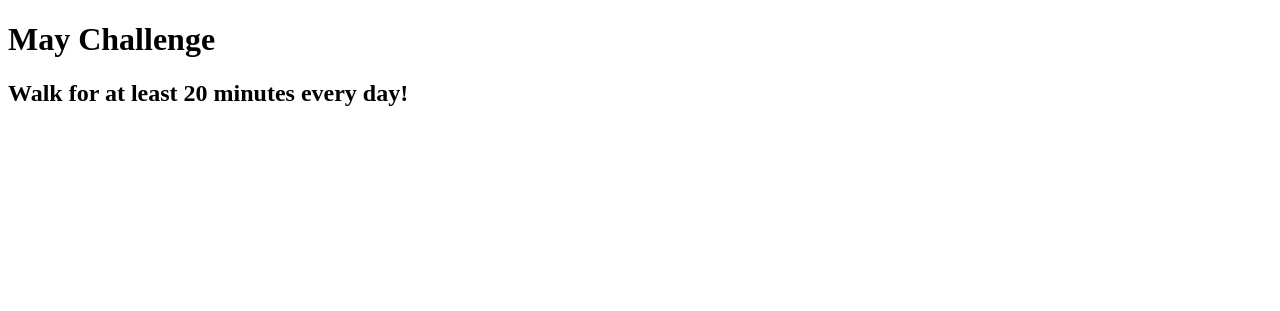
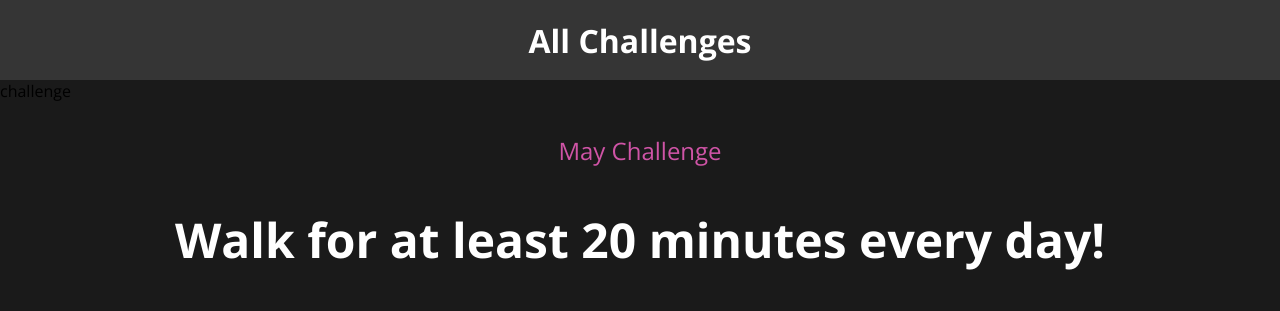
Before and after one commit to zhenjianlee/DjangoUdemy, a Django app: page /challenges/may in a window 1280 px wide. Shown: the top 311 px of the page. Run offline with Django 5.2, Linux system fonts and the light colour scheme.

Commit message:
completed template section

```diff
--- /dev/null
+++ b/2_template_static_files/challenges/static/challenges/challenge.css
@@ -0,0 +1,22 @@
+h1,
+h2 {
+  text-align: center;
+  color: white;
+}
+
+h1 {
+  font-size: 1.5rem;
+  margin: 2rem 0 1rem 0;
+  font-weight: normal;
+  color: #cf54a6;
+}
+
+h2 {
+  font-size: 3rem;
+  font-weight: bold;
+}
+
+.fallback {
+  text-align: center;
+  color: white;
+}
--- /dev/null
+++ b/2_template_static_files/challenges/static/challenges/header.css
@@ -0,0 +1,25 @@
+header {
+    width: 100%;
+    height: 5rem;
+    background-color: #353535;
+  }
+
+  header nav {
+    width: 100%;
+    height: 100%;
+    display: flex;
+    justify-content: center;
+    align-items: center;
+  }
+
+  header nav a {
+    color: white;
+    font-size: 2rem;
+    font-weight: bold;
+    text-decoration: none;
+  }
+
+  header nav a:hover,
+  header nav a:active {
+    color: #cf54a6;
+  }
--- a/2_template_static_files/challenges/templates/challenges/challenge.html
+++ b/2_template_static_files/challenges/templates/challenges/challenge.html
@@ -1,14 +1,25 @@
+{% extends "base.html" %}
+{% load static %}
 
-<!DOCTYPE html>
-<html lang="en">
-<head>
-    <meta charset="UTF-8">
-    <meta name="viewport" content="width=device-width, initial-scale=1.0">
-    <title>{{month|title}} Challenge</title>
-</head>
-<body>
-    <h1>{{month|title}} Challenge</h1>
-    <h2>{{text}}</h2>
+{% block css_files %}
+    <link rel="stylesheet" href="{% static "challenges/challenge.css" %}"/>
+    <link rel="stylesheet" href="{% static "challenges/header.css" %}"/>
+{% endblock %}
 
-</body>
-</html>
+{% block page_title %}
+{{ month |title}} Challenge
+{% endblock %}
+
+{% block content %}
+    {% include "challenges/includes/header.html" with active_page="challenge"%}
+        <h1>{{month|title}} Challenge</h1>
+        <h2>
+
+            {% if text is None %}
+                No challenge listed for  {{month}}
+            {% else %}
+                {{text}}
+            {% endif%}
+
+        </h2>
+{% endblock %}
--- /dev/null
+++ b/2_template_static_files/challenges/templates/challenges/includes/header.html
@@ -0,0 +1,7 @@
+{% load static %}
+<header>
+    <nav>
+        <a href="{% url "index" %}">All Challenges</a>
+    </nav>
+</header>
+{{active_page}}
--- a/2_template_static_files/challenges/urls.py
+++ b/2_template_static_files/challenges/urls.py
@@ -2,7 +2,7 @@ from django.urls import path
 from . import views
 
 urlpatterns = [
-    path("",views.index), #/challenges/
+    path("",views.index, name="index"), #/challenges/
     path("<int:month>", views.monthly_challenge_by_num),
     path("<str:month>", views.monthly_challenge,name="month-challenge"),
 ]
--- a/2_template_static_files/challenges/views.py
+++ b/2_template_static_files/challenges/views.py
@@ -1,7 +1,7 @@
 import logging
 
 from django.shortcuts import render
-from django.http import HttpResponse , HttpResponseNotFound , HttpResponseRedirect
+from django.http import HttpResponse, HttpResponseNotFound, HttpResponseRedirect, Http404
 from django.urls import reverse
 from django.template.loader import render_to_string
 
@@ -19,29 +19,33 @@ monthly_challenges = {
     "september": "Learn Django for at least 20 minutes every day!",
     "october": "Eat no meat for the entire month!",
     "november": "Walk for at least 20 minutes every day!",
-    "december": "Learn Django for at least 20 minutes every day!"
+    "december": None,
 }
+
 
 def index(request):
     months = list(monthly_challenges.keys())
-    li_string=""
+    urls = {}
     for month in months:
-        cap_month = month.capitalize()
-        link = reverse("month-challenge",args=[month])
-        li_string+=(f' <li> <a href="{link}"> {cap_month}</a></li> ')
+        link = reverse('month-challenge',args=[month])
+        urls[month]=link
+    return render(request,"challenges/index.html",{
+        "urls":urls,
+        "months": months,
 
-    response_body=f"<ul>{li_string}</ul>"
-    print(response_body)
-    return HttpResponse(response_body)
+    })
 
-def monthly_challenge_by_num(request,month):
+
+def monthly_challenge_by_num(request, month):
     print(monthly_challenges.keys())
     months = list(monthly_challenges.keys())
     if month > len(months):
         return HttpResponseNotFound("<h1>Error, maximum month is 12</h1>")
-    redirect_month=months[month-1]
-    #return HttpResponseRedirect(f"/challenges/{redirect_month}")
-    redirect_path= reverse("month-challenge",args=[redirect_month]) #builds path /challenge/jan
+    redirect_month = months[month - 1]
+    # return HttpResponseRedirect(f"/challenges/{redirect_month}")
+    redirect_path = reverse(
+        "month-challenge", args=[redirect_month]
+    )  # builds path /challenge/jan
     return HttpResponseRedirect(redirect_path)
 
 
@@ -51,9 +55,10 @@ def monthly_challenge(request, month):
         # Note:long way
         # response_data = render_to_string("challenges/challenge.html")
         # return HttpResponse(response_data)
-        return render(request,"challenges/challenge.html",{
-            "text":challenge_text,
-            "month":month
-        })
+        return render(
+            request,
+            "challenges/challenge.html",
+            {"month": month,"text": challenge_text, },
+        )
     except KeyError:
-        return HttpResponseNotFound("<h1>This month is not supported!</h1>")
+        raise Http404() #this function will find a 404.html in template folder
--- /dev/null
+++ b/2_template_static_files/static/styles.css
@@ -0,0 +1,13 @@
+@import url("https://fonts.googleapis.com/css2?family=Open+Sans:ital,wght@0,300..800;1,300..800&display=swap");
+
+html {
+  font-family: "Open Sans", sans-serif;
+  font-optical-sizing: auto;
+  font-style: normal;
+}
+
+body {
+    margin:0;
+    background-color: #1a1a1a;
+
+}
--- /dev/null
+++ b/2_template_static_files/templates/base.html
@@ -0,0 +1,16 @@
+{% load static %}
+
+<!DOCTYPE html>
+<html lang="en">
+<head>
+    <meta charset="UTF-8">
+    <meta name="viewport" content="width=device-width, initial-scale=1.0">
+    <title>{% block page_title %} My Challenges {% endblock %} </title>
+    <link rel="stylesheet" href="{% static "styles.css" %}">
+    {% block css_files %}{% endblock %}
+</head>
+<body>
+    {% block content %}
+    {% endblock %}
+</body>
+</html>
```
Also changed, not shown: 2_template_static_files/challenges/static/challenges/challenges.css (added, +37 -0 lines), 2_template_static_files/challenges/templates/challenges/index.html (added, +30 -0 lines), 2_template_static_files/monthly_challenges/settings.py (+7 -0 lines), 2_template_static_files/templates/404.html (added, +10 -0 lines).
